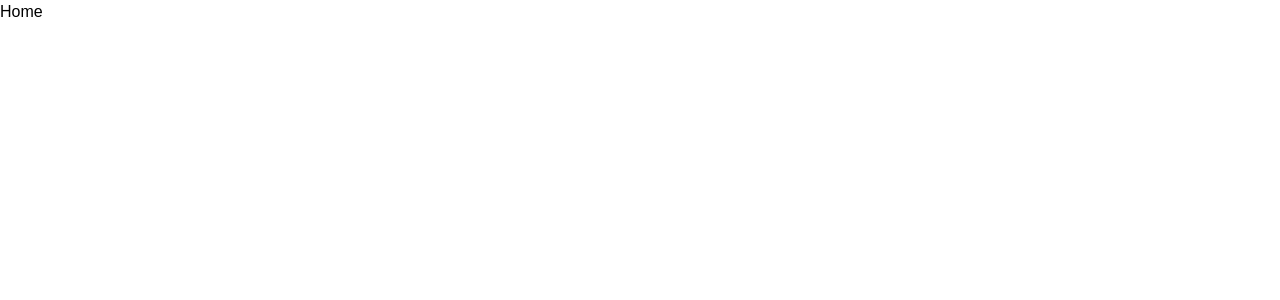
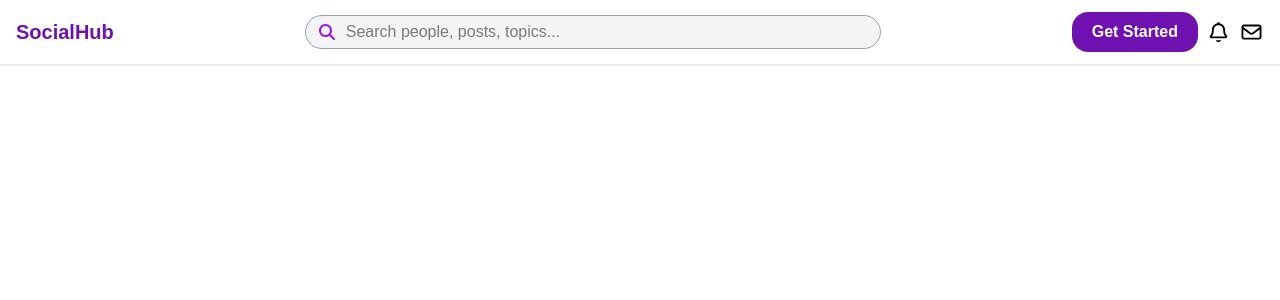
Before and after one commit to Abdelhakam23/social-app, a React (Vite) app: page / in a window 1280 px wide. Shown: the top 300 px of the page. Built offline with nearby package versions, Linux system fonts and the light colour scheme.

Commit message:
Add Navbar component and integrate it into Home page

```diff
--- /dev/null
+++ b/src/components/Navbar/Navbar.jsx
@@ -0,0 +1,50 @@
+import { faBell, faEnvelope } from "@fortawesome/free-regular-svg-icons";
+import { faBars, faMagnifyingGlass } from "@fortawesome/free-solid-svg-icons";
+import { FontAwesomeIcon } from "@fortawesome/react-fontawesome";
+import React from "react";
+import { Link } from "react-router";
+
+export default function Navbar() {
+  return (
+    <>
+      <nav className="bg-white shadow ">
+        <div className="container mx-auto py-3 px-4 flex  justify-between items-center max-w-7xl">
+          <div className="right-side flex items-center gap-5">
+            <h1 className="font-bold text-xl text-purple-800">
+              <Link to="/">SocialHub</Link>
+            </h1>
+          </div>
+          <div className="hidden lg:block search-field relative ">
+            <FontAwesomeIcon
+              icon={faMagnifyingGlass}
+              className="text-purple-600 absolute top-1/2 left-3 -translate-y-1/2"
+            />
+            <input
+              type="search"
+              name=""
+              placeholder="Search people, posts, topics..."
+              id=""
+              className=" px-10 py-1 min-w-xl border border-gray-400 focus:outline-none focus:border-purple-600 bg-gray-100 rounded-full"
+            />
+          </div>
+          <div className=" left-side space-x-2 hidden md:flex items-center ">
+            <button className="bg-purple-800 cursor-pointer hover:bg-purple-500 transition-colors duration-200 px-5 py-2 rounded-2xl text-white font-semibold">
+              Get Started
+            </button>
+            <FontAwesomeIcon
+              icon={faBell}
+              className="cursor-pointer text-xl hover:text-purple-700"
+            />
+            <FontAwesomeIcon
+              icon={faEnvelope}
+              className="cursor-pointer text-xl hover:text-purple-700"
+            />
+          </div>
+          <div className="md:hidden">
+            <FontAwesomeIcon icon={faBars} className="text-2xl  " />
+          </div>
+        </div>
+      </nav>
+    </>
+  );
+}
--- a/src/pages/Home/Home.jsx
+++ b/src/pages/Home/Home.jsx
@@ -1,9 +1,10 @@
 import React from 'react'
+import Navbar from '../../components/Navbar/Navbar'
 
 export default function Home() {
   return (
     <div>
-      Home
+      <Navbar/>
     </div>
   )
 }
```
